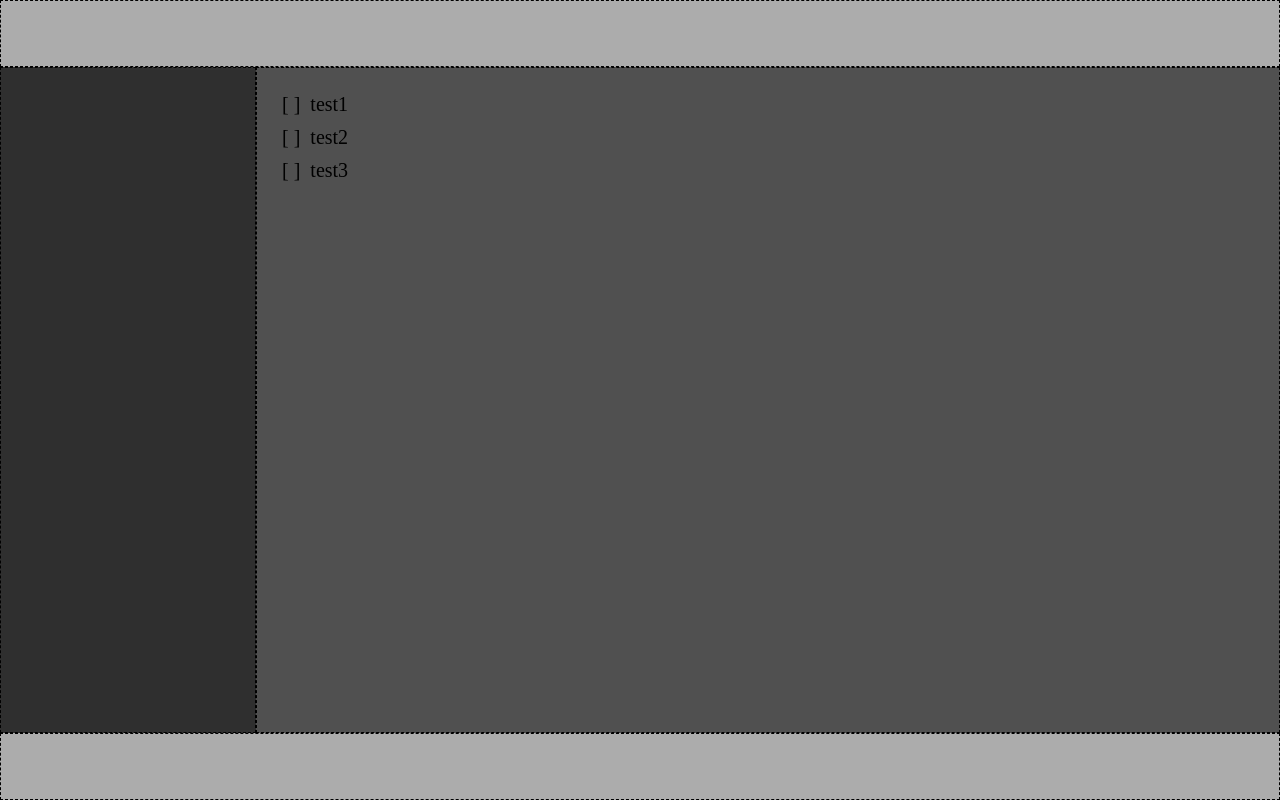
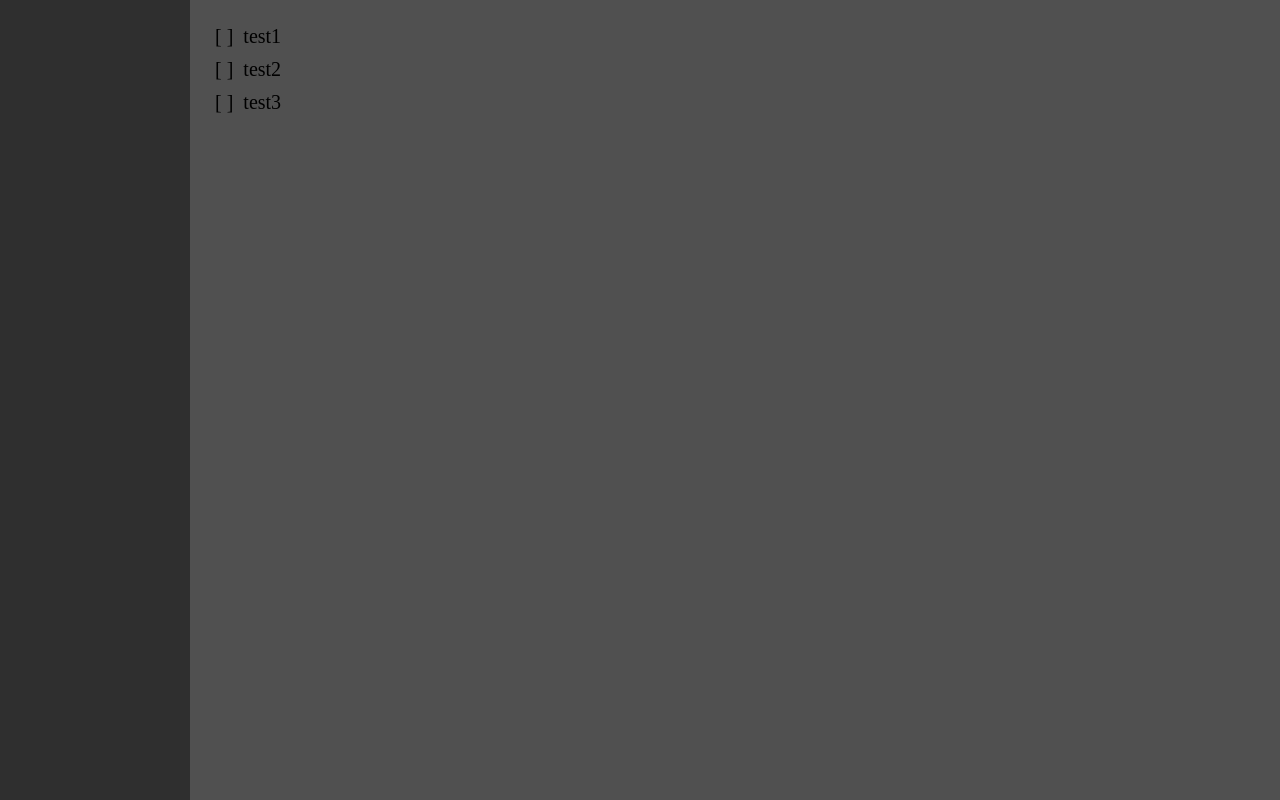
Before and after one commit to stefankonzelmann/odin-project-todoList, a website built with webpack: page src/template.html in a window 1280 px wide. Built offline with nearby package versions, Linux system fonts and the light colour scheme.

Commit message:
Simplify style - reduce header & footer, use flex

```diff
--- a/src/modules/DomLoadPage.js
+++ b/src/modules/DomLoadPage.js
@@ -7,24 +7,15 @@ export default function loadPage() {
 
   const wrapper = document.createElement("div");
   const header = document.createElement("div");
-  const projects = document.createElement("div");
+  const sidebar = document.createElement("div");
   const toDos = document.createElement("div");
   const footer = document.createElement("div");
 
   wrapper.classList.add("wrapper");
-  header.classList.add("header");
-  projects.classList.add("projects");
+  sidebar.classList.add("sidebar");
   toDos.classList.add("toDos");
-  footer.classList.add("footer");
 
-  // header.innerText = "Odinist";
-  // projects.innerText = "Projects";
-  // toDos.innerText = "To Dos";
-  // footer.innerText = "footer";
-
-  wrapper.appendChild(header);
-  wrapper.appendChild(projects);
+  wrapper.appendChild(sidebar);
   wrapper.appendChild(toDos);
-  wrapper.appendChild(footer);
   content.appendChild(wrapper);
 }
--- a/src/style.css
+++ b/src/style.css
@@ -4,54 +4,28 @@ body {
 .wrapper {
   height: 100vh;
   width: 100vw;
-  display: inline-grid;
-  grid-template-columns: 1fr 4fr;
-  grid-template-rows: 1fr 10fr 1fr;
+  display: flex;
 }
-.header,
-.projects,
-.toDos,
-.footer {
-  border: dashed black;
+
+.sidebar,
+.toDos {
   border-width: 0.5px;
   padding: 20px;
 }
 
-.header,
-.footer {
-  background-color: rgb(172, 172, 172);
-}
-
-.header {
-  grid-column-start: 1;
-  grid-column-end: 3;
-  grid-row-start: 1;
-  grid-row-end: 1;
-}
-
-.projects {
+.sidebar {
   background-color: rgb(47, 47, 47);
-  grid-column-start: 1;
-  grid-column-end: 2;
-  grid-row-start: 2;
-  grid-row-end: 3;
+  flex-grow: 0;
+  flex-shrink: 0;
+  flex-basis: 150px;
 }
 
 .toDos {
   background-color: rgb(80, 80, 80);
-  grid-column-start: 2;
-  grid-column-end: 3;
-  grid-row-start: 2;
-  grid-row-end: 3;
   display: flex;
   flex-direction: column;
-}
-
-.footer {
-  grid-column-start: 1;
-  grid-column-end: 3;
-  grid-row-start: 3;
-  grid-row-end: 4;
+  flex-grow: 4;
+  flex-basis: 100px;
 }
 
 .toDo {
```
Also changed, not shown: README.md, dist/bundle.js.
